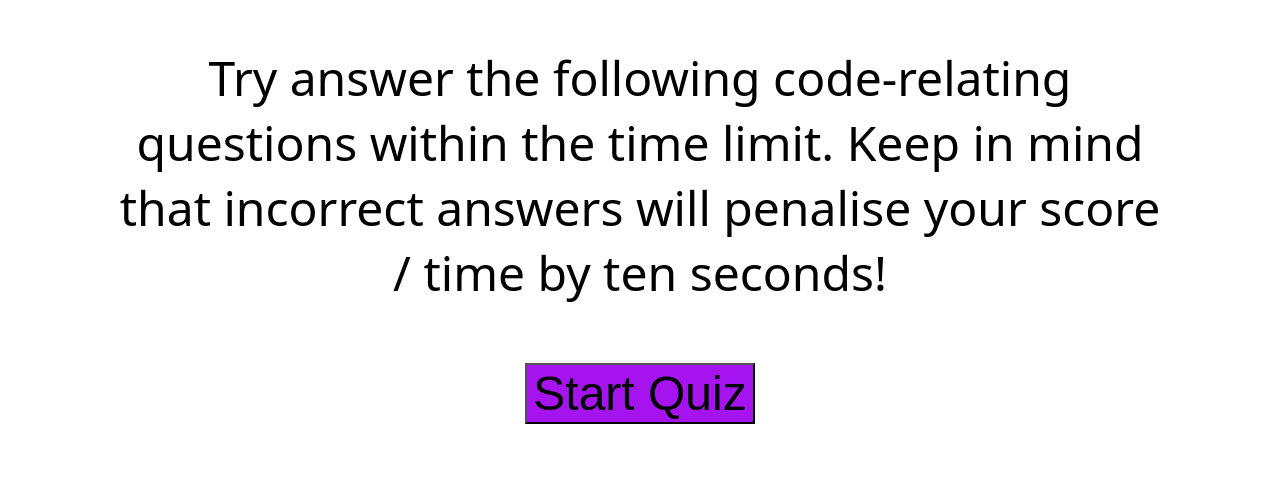
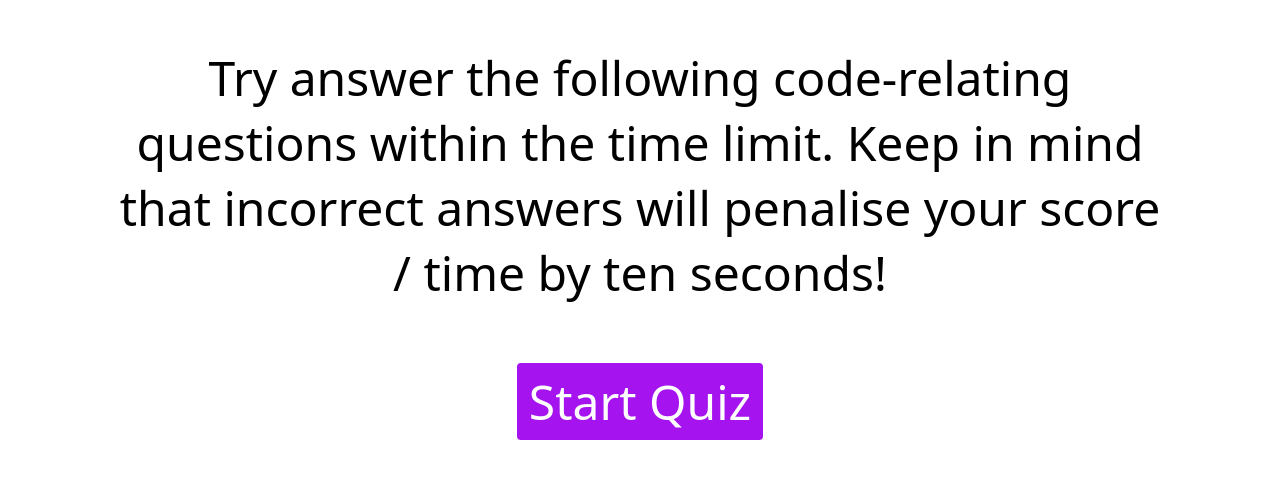
Before and after one commit to cedagbo/Code-Quiz, a plain HTML site: page index.html in a window 1280 px wide. Shown: the part 376-854 px from the top of the page. Drawn offline with Linux system fonts and the light colour scheme.

Commit message:
update file

```diff
--- a/index.html
+++ b/index.html
@@ -22,7 +22,7 @@
         Keep in mind that incorrect answers will penalise your score / time by
         ten seconds!
       </p>
-      <button type="button" id="start">Start Quiz</button>
+      <a href="#" class="btn" id="start">Start Quiz</a>
     </main>
 
     <!--JavaScript -->
--- a/starter/css/style.css
+++ b/starter/css/style.css
@@ -2,6 +2,7 @@
 :root{
     --pink:#A513EE;
     --black: #34495E;
+    --white:#FDFEFE;
 }
 
 body{
@@ -41,3 +42,18 @@ p{
     margin:10px;
     background-color: var(--pink);
 }
+
+/* Button style */
+.btn{
+    display: inline-block;
+    color: var(--white);
+    border:none;
+    padding: 6px 12px;
+    margin-bottom: 0;
+    font-size: 14px;
+    font-weight: normal;
+    text-align: center;
+    cursor: pointer;
+    border-radius: 4px;
+    text-decoration: none;
+}
```
